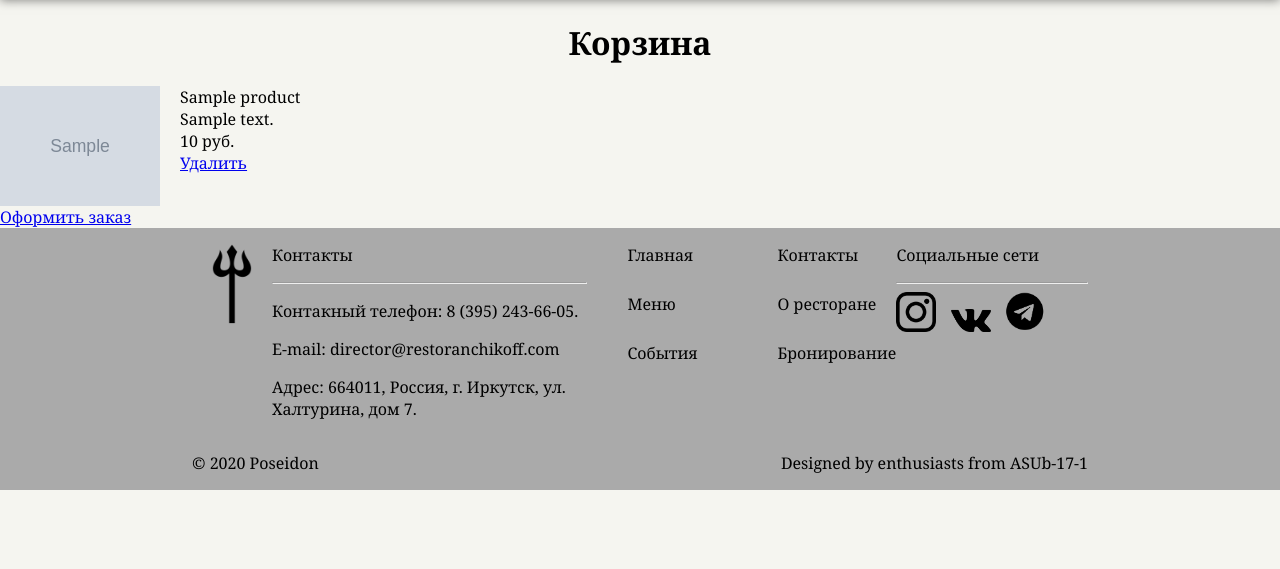
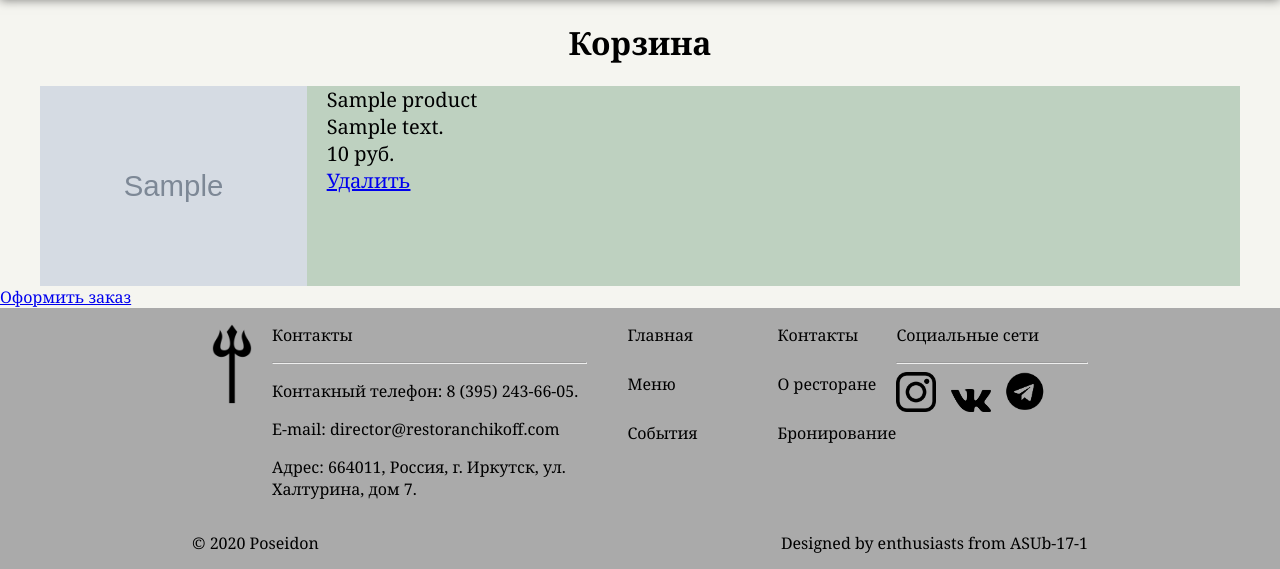
Before and after one commit to vladimirjoshkin/WebRestaurant, a Flask app: template templates/card.html in a window 1280 px wide. Shown: the part 95-664 px from the top of the page. Run offline with Flask 2, Linux system fonts and the light colour scheme; the template is opened without the code that fills it: most values are stand-ins (such as "Sample title", 1, 10 or a date in 2020); grey boxes marked "Sample" are stand-in pictures; some libraries are stand-ins or nearby versions.

Commit message:
cart changes

```diff
--- a/static/card.css
+++ b/static/card.css
@@ -1,8 +1,12 @@
 .card {
   display: flex;
   align-items: stretch;
-  height: 120px;
+  height: 200px;
   margin-top: 20px;
+  margin-left:40px;
+  margin-right:40px;
+  font-size:15pt;
+  background-color:#BED1C0;
 }
 
 .card-text {
--- a/templates/card.html
+++ b/templates/card.html
@@ -13,7 +13,7 @@
 <body>
 {% include 'header.html' %}
 <h1>Корзина</h1>
-<div class="card-body">
+<div class="card-body" >
     {% for id in added_product_ids %}
     <div class="card-box">
     {% for list in product_list %}
```
